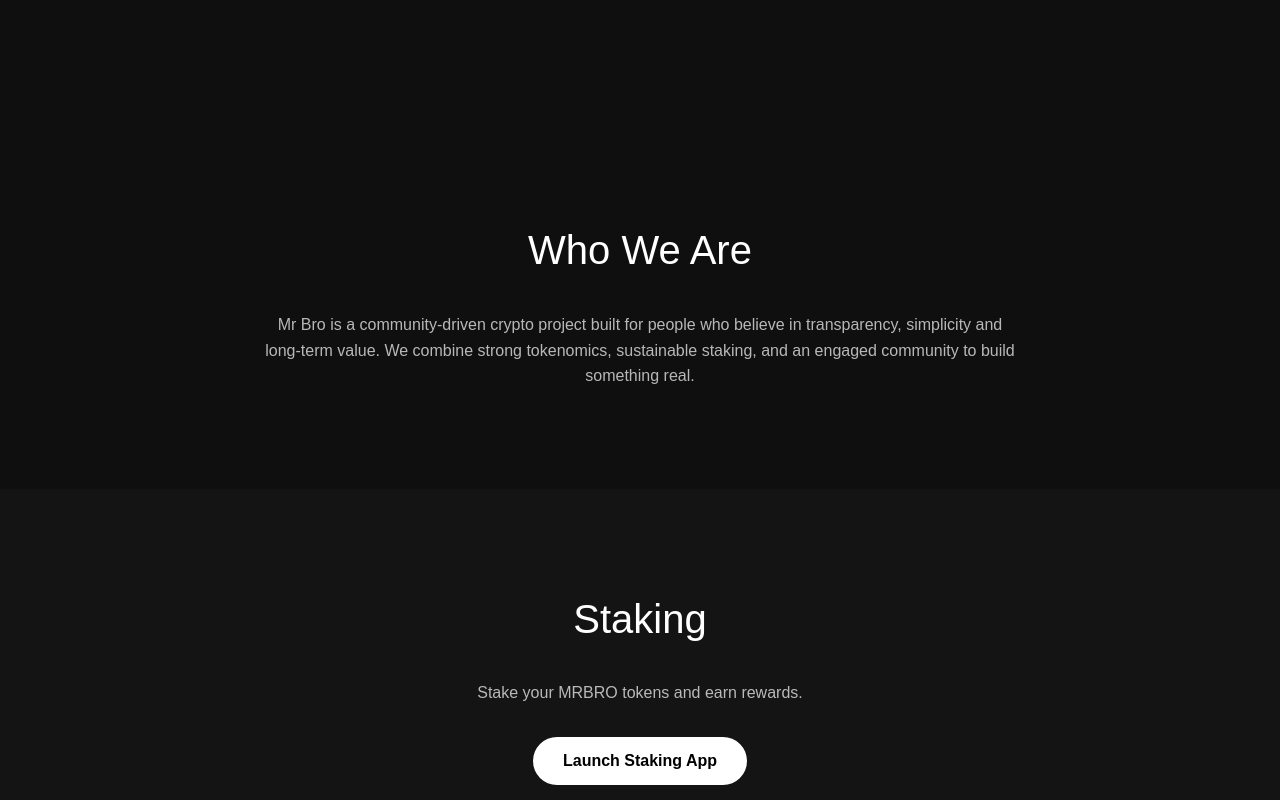
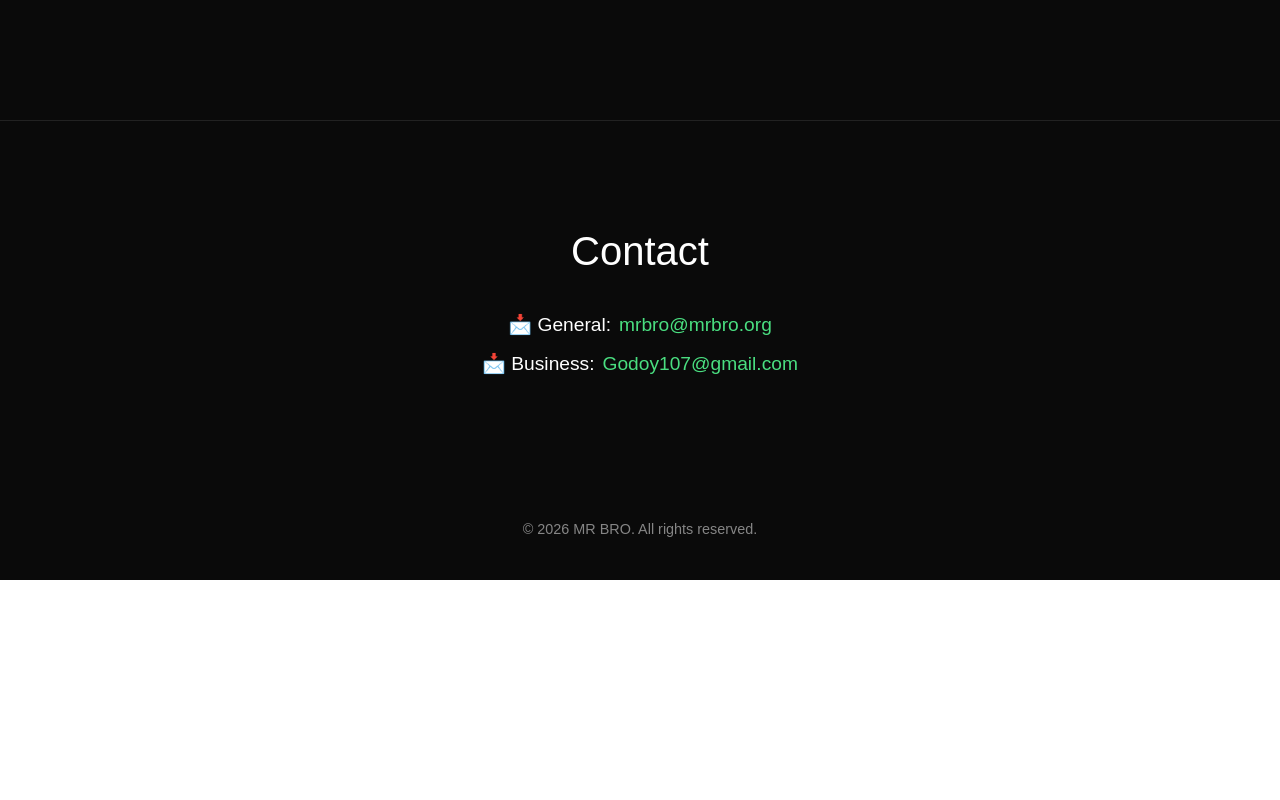
Before and after one commit to godoy107-coder/mrbro-site, a Next.js app: page / in a window 1280 px wide. Shown: the part 680-1480 px from the top of the page. After the commit the page ends 1260 px from the top, so only its background shows below. Built offline with nearby package versions, Linux system fonts and the light colour scheme.

Commit message:
add contact section

```diff
--- a/app/page.tsx
+++ b/app/page.tsx
@@ -1,9 +1,11 @@
-export default function Home() {
+
+
+  export default function Home() {
   return (
     <main style={{
-      background: "#0f0f0f",
+      background: "#0a0a0a",
       color: "white",
-      fontFamily: "Arial, sans-serif"
+      fontFamily: "sans-serif"
     }}>
 
       {/* HERO */}
@@ -18,69 +20,46 @@ export default function Home() {
         <h1 style={{ fontSize: "4rem", marginBottom: "1rem" }}>
           MR BRO 🚀
         </h1>
-        <p style={{ opacity: 0.7, marginBottom: "2rem" }}>
+        <p style={{ fontSize: "1.5rem", opacity: 0.7 }}>
           The Community-Driven Meme Revolution
-        </p>
-
-        <div style={{ display: "flex", gap: "20px" }}>
-          <a href="#" style={buttonStyle}>X</a>
-          <a href="#" style={buttonStyle}>Telegram</a>
-        </div>
-      </section>
-
-      {/* WHO WE ARE */}
-      <section style={{
-        padding: "100px 20px",
-        maxWidth: "800px",
-        margin: "0 auto",
-        textAlign: "center"
-      }}>
-        <h2 style={{ fontSize: "2.5rem", marginBottom: "2rem" }}>
-          Who We Are
-        </h2>
-        <p style={{ opacity: 0.7, lineHeight: "1.6" }}>
-          Mr Bro is a community-driven crypto project built for people who believe in transparency,
-          simplicity and long-term value. We combine strong tokenomics, sustainable staking,
-          and an engaged community to build something real.
         </p>
       </section>
 
-      {/* STAKING SECTION */}
+      {/* CONTACT */}
       <section style={{
         padding: "100px 20px",
         textAlign: "center",
-        background: "#141414"
+        borderTop: "1px solid #222"
       }}>
-        <h2 style={{ fontSize: "2.5rem", marginBottom: "2rem" }}>
-          Staking
+        <h2 style={{ fontSize: "2.5rem", marginBottom: "30px" }}>
+          Contact
         </h2>
-        <p style={{ opacity: 0.7, marginBottom: "2rem" }}>
-          Stake your MRBRO tokens and earn rewards.
+
+        <p style={{ fontSize: "1.2rem", marginBottom: "10px" }}>
+          📩 General:
+          <a href="mailto:mrbro@mrbro.org" style={{ color: "#4ade80", marginLeft: "8px" }}>
+            mrbro@mrbro.org
+          </a>
         </p>
 
-        <button style={buttonStyle}>
-          Launch Staking App
-        </button>
+        <p style={{ fontSize: "1.2rem" }}>
+          📩 Business:
+          <a href="mailto:Godoy107@gmail.com" style={{ color: "#4ade80", marginLeft: "8px" }}>
+            Godoy107@gmail.com
+          </a>
+        </p>
       </section>
 
       {/* FOOTER */}
       <footer style={{
         padding: "40px",
         textAlign: "center",
-        opacity: 0.5
+        opacity: 0.5,
+        fontSize: "0.9rem"
       }}>
-        © {new Date().getFullYear()} MR BRO. All rights reserved.
+        © 2026 MR BRO. All rights reserved.
       </footer>
 
     </main>
   );
 }
-
-const buttonStyle = {
-  padding: "12px 30px",
-  background: "white",
-  color: "black",
-  textDecoration: "none",
-  borderRadius: "30px",
-  fontWeight: "bold"
-};
```
